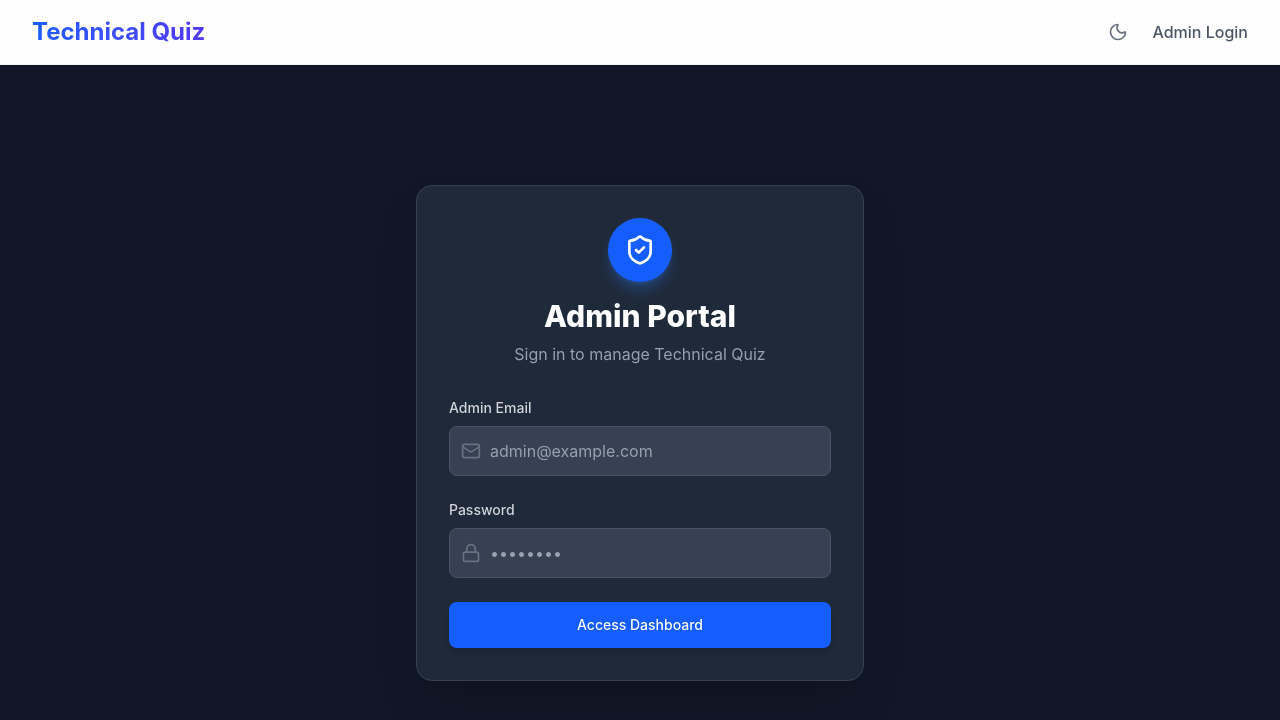
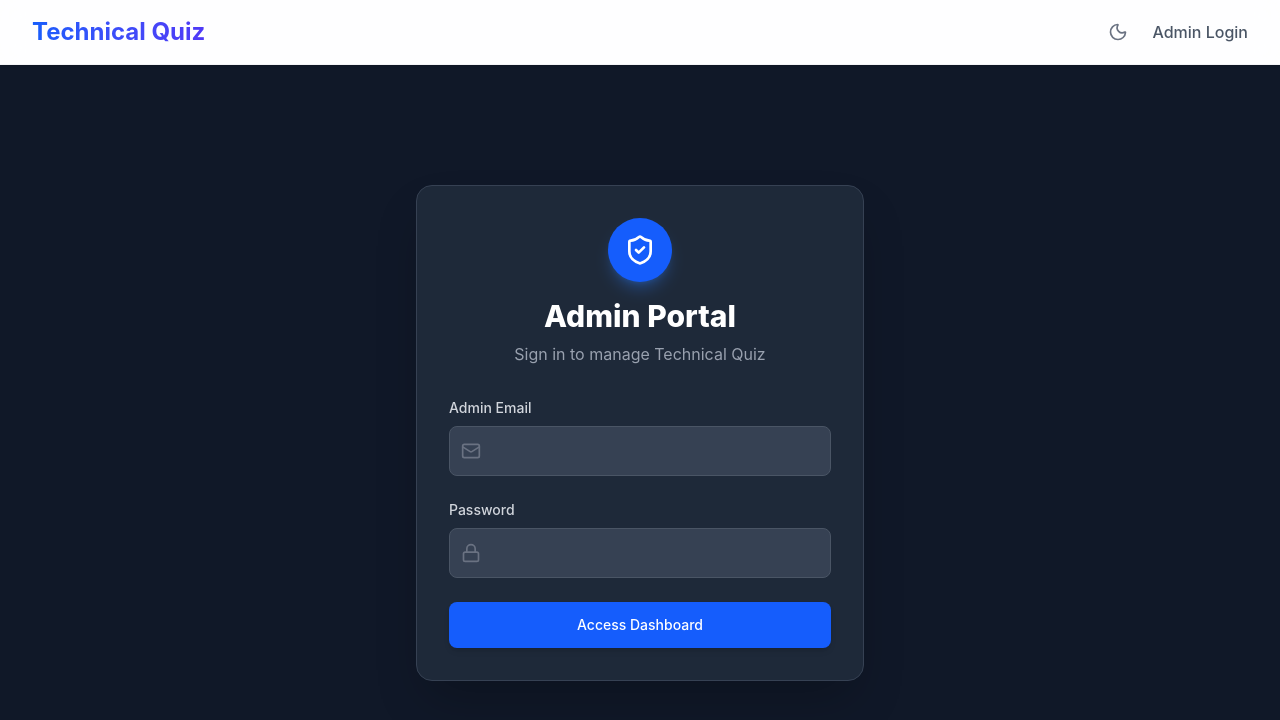
Before and after one commit to Sivabalan8138/technical-quiz, a React (Vite) app: page /admin/login in a window 1280 px wide. Shown: the top 720 px of the page. Built offline with nearby package versions, Linux system fonts and the light colour scheme; no server answers.

Commit message:
style: remove placeholders from admin login

```diff
--- a/src/pages/AdminLogin.jsx
+++ b/src/pages/AdminLogin.jsx
@@ -44,8 +44,7 @@ const AdminLogin = () => {
               <input
                 type="email"
                 required
-                className="block w-full pl-10 pr-3 py-3 border border-gray-600 rounded-lg focus:ring-blue-500 focus:border-blue-500 bg-gray-700 text-white placeholder-gray-400"
-                placeholder="admin@example.com"
+                className="block w-full pl-10 pr-3 py-3 border border-gray-600 rounded-lg focus:ring-blue-500 focus:border-blue-500 bg-gray-700 text-white"
                 value={email}
                 onChange={(e) => setEmail(e.target.value)}
               />
@@ -61,8 +60,7 @@ const AdminLogin = () => {
               <input
                 type="password"
                 required
-                className="block w-full pl-10 pr-3 py-3 border border-gray-600 rounded-lg focus:ring-blue-500 focus:border-blue-500 bg-gray-700 text-white placeholder-gray-400"
-                placeholder="••••••••"
+                className="block w-full pl-10 pr-3 py-3 border border-gray-600 rounded-lg focus:ring-blue-500 focus:border-blue-500 bg-gray-700 text-white"
                 value={password}
                 onChange={(e) => setPassword(e.target.value)}
               />
```
